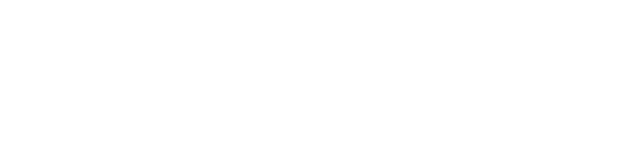
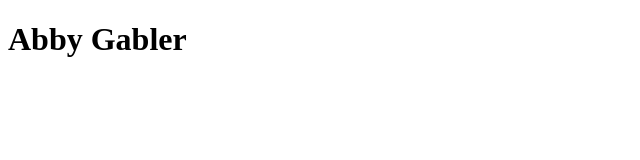
Before and after one commit to abbygabler/CSabbygabler, a plain HTML site: page index.html in a window 1280 px wide. Shown: the whole page, without its empty margins (0-640 px from the left). Drawn offline with Linux system fonts and the light colour scheme.

Commit message:
Update index.html

```diff
--- a/index.html
+++ b/index.html
@@ -9,8 +9,17 @@
              <title>Home</title>
 
           </head>
+       <h1>Abby Gabler</h1>
 
-          <body>
+
+
+
+
+
+
+
+
+       <body>
 
          </body>
 
```
